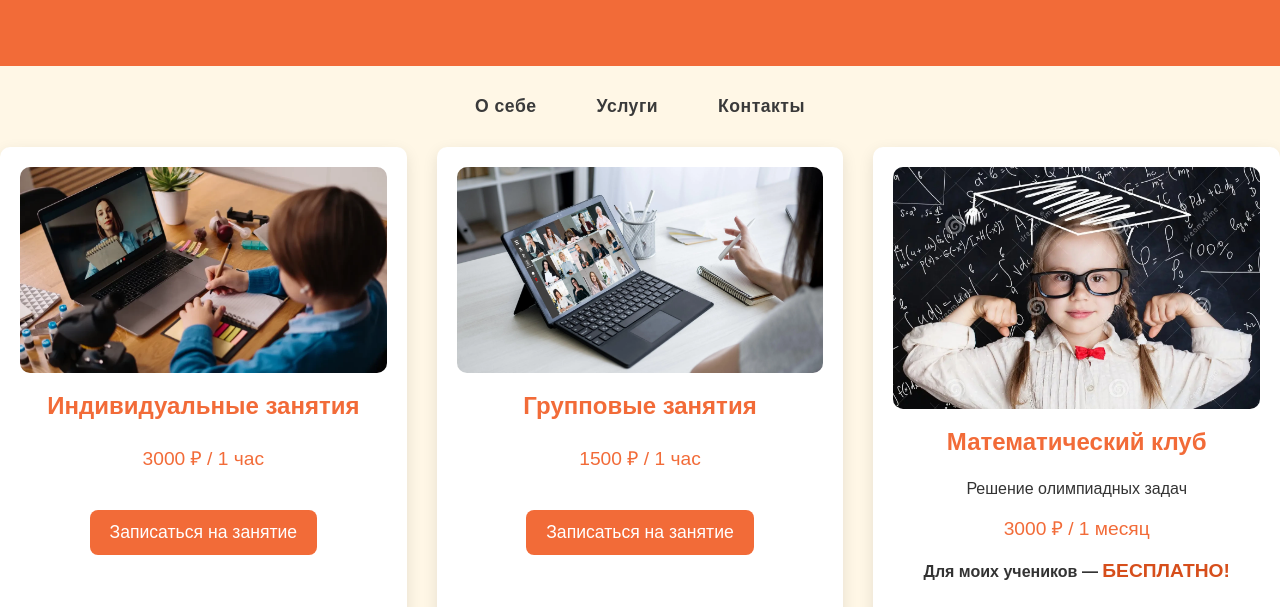
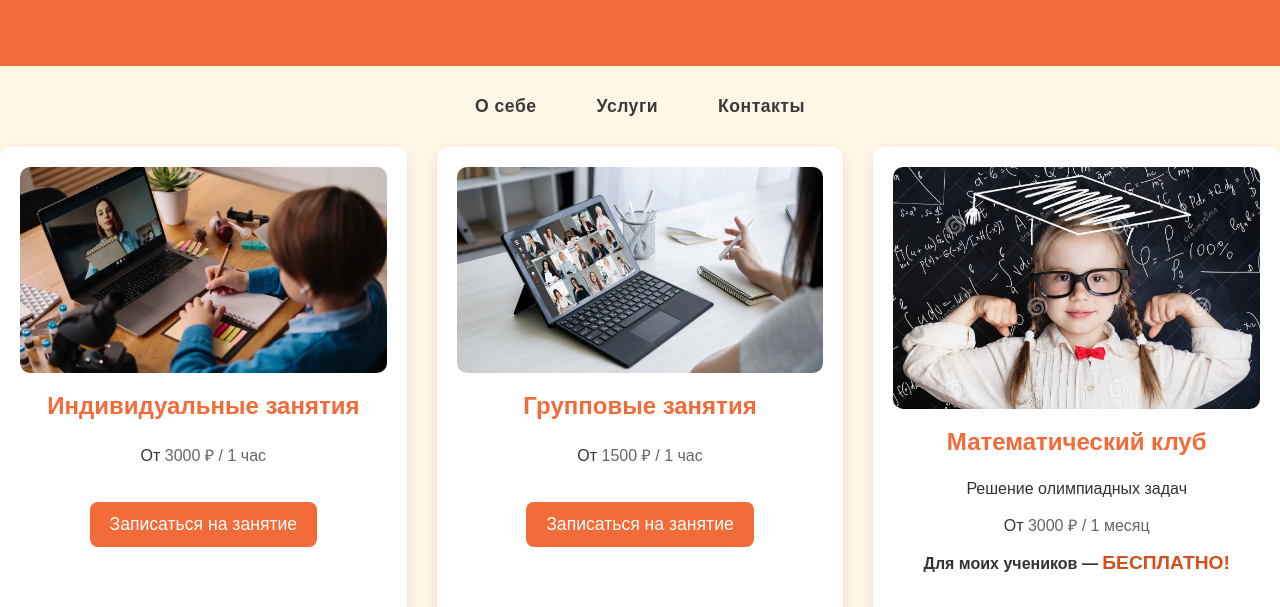
Before and after one commit to webcore02/Site, a plain HTML site: page Сайт/services.html in a window 1280 px wide. Shown: the part 172-779 px from the top of the page. Drawn offline with Linux system fonts and the light colour scheme.

Commit message:
Update styles_servies.css

```diff
--- a/Сайт/styles_servies.css
+++ b/Сайт/styles_servies.css
@@ -106,9 +106,15 @@ nav ul li a:hover {
 }
 
 .service-card .price {
-    font-size: 1.2rem;
-    color: #f26b38;
+    font-size: 1rem; /* Уменьшенный размер шрифта */
+    color: #666; /* Более мягкий цвет */
     margin-top: 10px;
+}
+
+.service-card .price::before {
+    content: "От "; /* Добавление текста "От" перед ценой */
+    font-size: 1rem; /* Размер шрифта для текста "От" */
+    color: #333; /* Цвет для текста "От" */
 }
 
 .service-card .btn {
```
